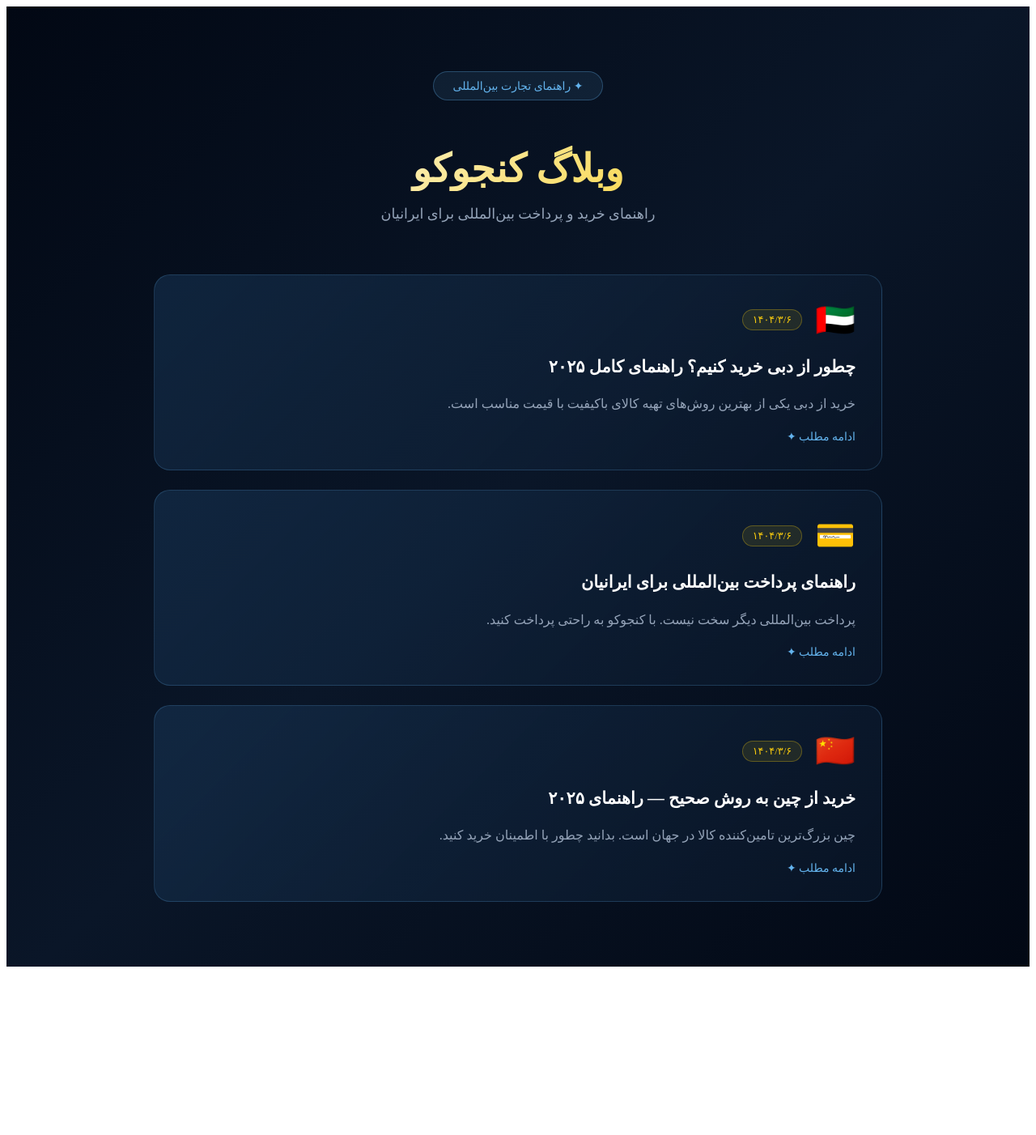
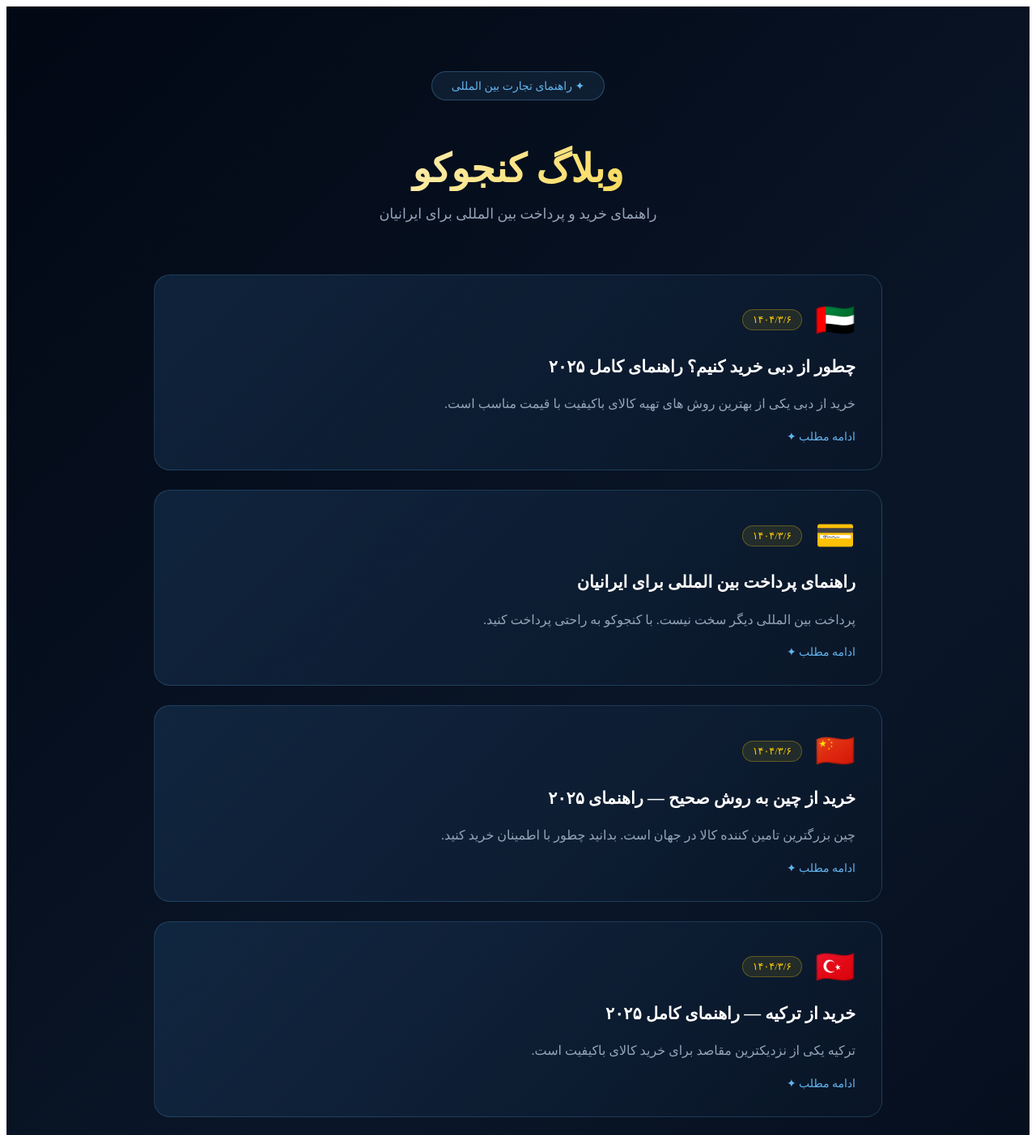
Before and after one commit to seyedmehdialavi93-coder/konjoko, a Next.js app: page /blog in a window 1280 px wide. Shown: the top 1402 px of the page at 81% size. Before the commit the page ends 1194 px from the top, so only its background shows below. Built offline with nearby package versions, Linux system fonts and the light colour scheme.

Commit message:
update blog list with all posts

```diff
--- a/app/blog/page.tsx
+++ b/app/blog/page.tsx
@@ -1,49 +1,30 @@
 import Link from "next/link";
 
 const posts = [
- {
-   slug: "kharid-az-dubai",
-   title: "چطور از دبی خرید کنیم؟ راهنمای کامل ۲۰۲۵",
-   excerpt: "خرید از دبی یکی از بهترین روش‌های تهیه کالای باکیفیت با قیمت مناسب است.",
-   date: "۱۴۰۴/۳/۶",
-   emoji: "🇦🇪",
-   color: "#1a3a5c",
- },
- {
-   slug: "pardakht-beinalmelli",
-   title: "راهنمای پرداخت بین‌المللی برای ایرانیان",
-   excerpt: "پرداخت بین‌المللی دیگر سخت نیست. با کنجوکو به راحتی پرداخت کنید.",
-   date: "۱۴۰۴/۳/۶",
-   emoji: "💳",
-   color: "#2d1a5c",
- },
- {
-   slug: "kharid-az-chin",
-   title: "خرید از چین به روش صحیح — راهنمای ۲۰۲۵",
-   excerpt: "چین بزرگ‌ترین تامین‌کننده کالا در جهان است. بدانید چطور با اطمینان خرید کنید.",
-   date: "۱۴۰۴/۳/۶",
-   emoji: "🇨🇳",
-   color: "#1a3a5c",
- },
+  { slug: "kharid-az-dubai", title: "چطور از دبی خرید کنیم؟ راهنمای کامل ۲۰۲۵", excerpt: "خرید از دبی یکی از بهترین روش های تهیه کالای باکیفیت با قیمت مناسب است.", date: "۱۴۰۴/۳/۶", emoji: "🇦🇪" },
+  { slug: "pardakht-beinalmelli", title: "راهنمای پرداخت بین المللی برای ایرانیان", excerpt: "پرداخت بین المللی دیگر سخت نیست. با کنجوکو به راحتی پرداخت کنید.", date: "۱۴۰۴/۳/۶", emoji: "💳" },
+  { slug: "kharid-az-chin", title: "خرید از چین به روش صحیح — راهنمای ۲۰۲۵", excerpt: "چین بزرگترین تامین کننده کالا در جهان است. بدانید چطور با اطمینان خرید کنید.", date: "۱۴۰۴/۳/۶", emoji: "🇨🇳" },
+  { slug: "kharid-az-turkey", title: "خرید از ترکیه — راهنمای کامل ۲۰۲۵", excerpt: "ترکیه یکی از نزدیکترین مقاصد برای خرید کالای باکیفیت است.", date: "۱۴۰۴/۳/۶", emoji: "🇹🇷" },
+  { slug: "havaleh-arzi", title: "حواله ارزی چیست و چطور کار میکنه؟", excerpt: "حواله ارزی روشی برای انتقال پول به خارج از کشور است. همه چیز را بدانید.", date: "۱۴۰۴/۳/۶", emoji: "💱" },
+  { slug: "kharid-az-amazon", title: "خرید از آمازون برای ایرانیان — راهنمای کامل ۲۰۲۵", excerpt: "آمازون بزرگترین فروشگاه اینترنتی دنیاست. بدانید چطور از آمازون خرید کنید.", date: "۱۴۰۴/۳/۶", emoji: "📦" },
+  { slug: "vardaat-az-dubai", title: "راهنمای واردات کالا از دبی — ۲۰۲۵", excerpt: "دبی یکی از مهمترین هاب های تجاری جهان است. راهنمای کامل واردات از دبی.", date: "۱۴۰۴/۳/۶", emoji: "🚢" },
 ];
 
 export default function BlogPage() {
   return (
     <main style={{background: "linear-gradient(135deg, #020814 0%, #0a1628 50%, #020814 100%)", minHeight: "100vh", color: "white", direction: "rtl"}}>
       <div style={{maxWidth: "900px", margin: "0 auto", padding: "80px 20px"}}>
-
         <div style={{textAlign: "center", marginBottom: "64px"}}>
           <div style={{display: "inline-block", backgroundColor: "rgba(99, 179, 237, 0.1)", border: "1px solid rgba(99, 179, 237, 0.3)", borderRadius: "50px", padding: "8px 24px", marginBottom: "24px"}}>
-           <span style={{color: "#63b3ed", fontSize: "0.875rem"}}>✦ راهنمای تجارت بین‌المللی</span>
+            <span style={{color: "#63b3ed", fontSize: "0.875rem"}}>✦ راهنمای تجارت بین المللی</span>
           </div>
           <h1 style={{fontSize: "3rem", fontWeight: "bold", marginBottom: "16px", background: "linear-gradient(135deg, #fff 0%, #f6c90e 100%)", WebkitBackgroundClip: "text", WebkitTextFillColor: "transparent"}}>وبلاگ کنجوکو</h1>
-         <p style={{color: "#94a3b8", fontSize: "1.1rem"}}>راهنمای خرید و پرداخت بین‌المللی برای ایرانیان</p>
+          <p style={{color: "#94a3b8", fontSize: "1.1rem"}}>راهنمای خرید و پرداخت بین المللی برای ایرانیان</p>
         </div>
-
         <div style={{display: "flex", flexDirection: "column", gap: "24px"}}>
           {posts.map((post) => (
             <Link href={`/blog/${post.slug}`} key={post.slug} style={{textDecoration: "none"}}>
-             <div style={{background: "linear-gradient(135deg, rgba(26,58,92,0.5) 0%, rgba(10,22,40,0.8) 100%)", border: "1px solid rgba(99,179,237,0.2)", borderRadius: "20px", padding: "32px", cursor: "pointer", transition: "all 0.3s"}}>
+              <div style={{background: "linear-gradient(135deg, rgba(26,58,92,0.5) 0%, rgba(10,22,40,0.8) 100%)", border: "1px solid rgba(99,179,237,0.2)", borderRadius: "20px", padding: "32px", cursor: "pointer"}}>
                 <div style={{display: "flex", alignItems: "center", gap: "16px", marginBottom: "16px"}}>
                   <span style={{fontSize: "2.5rem"}}>{post.emoji}</span>
                   <span style={{color: "#f6c90e", fontSize: "0.8rem", backgroundColor: "rgba(246,201,14,0.1)", padding: "4px 12px", borderRadius: "20px", border: "1px solid rgba(246,201,14,0.3)"}}>{post.date}</span>
```
Lines whose indentation alone changed are shown as unchanged.
